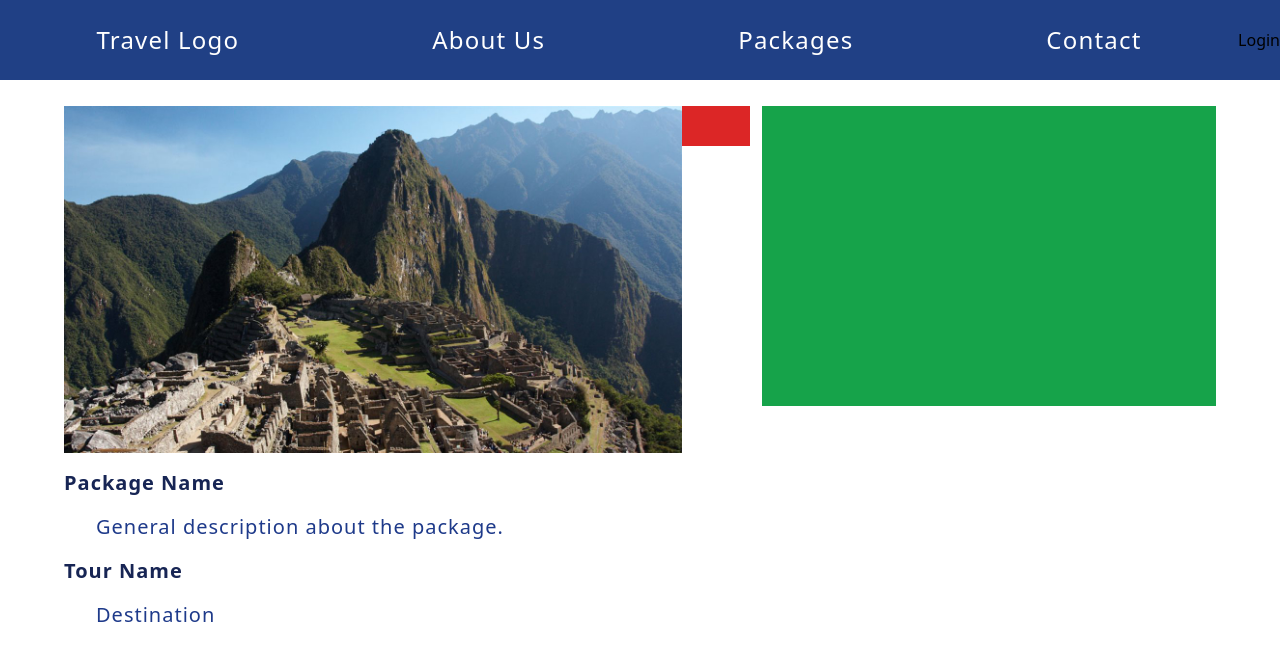
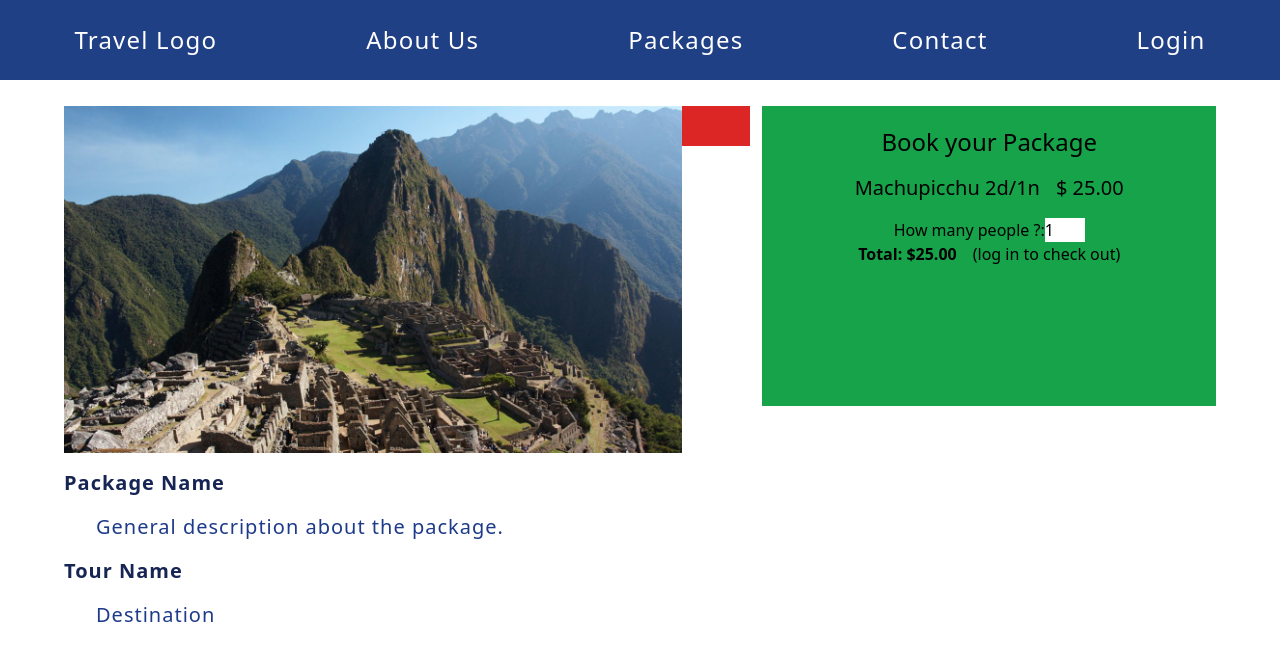
Before and after one commit to JeanPiere91/travel-agency, a React (Vite) app in the folder client/: page /package/1 in a window 1280 px wide. Shown: the top 660 px of the page. Built offline with nearby package versions, Linux system fonts and the light colour scheme.

Commit message:
Setting Package Detail

```diff
--- a/client/package.json
+++ b/client/package.json
@@ -12,7 +12,10 @@
   },
   "dependencies": {
     "@apollo/client": "^3.7.14",
+    "@stripe/react-stripe-js": "^2.7.1",
+    "@stripe/stripe-js": "^3.4.0",
     "@testing-library/react": "^14.0.0",
+    "1.54.0": "github:stripe/react-stripe-js",
     "graphql": "^16.6.0",
     "jwt-decode": "^3.1.2",
     "react": "^18.2.0",
--- a/client/src/components/Header.jsx
+++ b/client/src/components/Header.jsx
@@ -1,42 +1,12 @@
 
 //Import UI component
 import { Navigation } from './UI';
-import Auth from '../utils/auth';
-import { Link } from 'react-router-dom';
 
 function Header() {
-  function loginStatus() {
-    if (Auth.loggedIn()) {
-      return (
-        <div>
-          <ul>
-            <li>
-              <Link to='/Booking'>Bookings</Link>
-            </li>
-            <li>
-              <a href='/' onClick={() => Auth.logout()}>Logout</a>
-            </li>
-          </ul>
-        </div>
-      );
-    } else {
-      return (
-        <div>
-          <ul>
-            <li>
-              <Link to='/login'>Login</Link>
-            </li>
-          </ul>
-        </div>
-      );
-    }
-  }
-
   return (
     <div>
       <nav className="flex justify-between items-center bg-blue-rgba  h-20 fixed inset-0 z-50">
-              <Navigation/>
-              {loginStatus()}
+        <Navigation/>
       </nav>
     </div>
   );
--- /dev/null
+++ b/client/src/components/UI/Cart.jsx
@@ -0,0 +1,65 @@
+import { useState } from "react";
+import Auth from '../../utils/auth';
+
+function Cart({item}) {
+    const package1 = [{
+        "name" : "name",
+        "TotalAmount" : 125
+    }]
+    const [quantity, setQuantity] = useState(1);
+
+    const onChange = (e) => {
+        const value = e.target.value;
+        if(value < 1)
+            setQuantity(1);
+        setQuantity(value);
+    }
+
+    function calculateTotal() {
+        let sum = 0;
+        sum = quantity * 25.00;
+        return sum.toFixed(2);
+    }
+
+    function submitCheckout() {
+        console.log("Option doesn't implemented yet ");
+    }
+
+    return (
+        <div className="p-5 flex flex-col items-center w-full h-full content-evenly">
+            <h1 className="text-2xl">Book your Package</h1>
+            <div className="flex flex-row items-center justify-around p-4  gap-4">
+                <h1 className="text-xl">Machupicchu 2d/1n </h1>
+                <h1 className="text-xl">$ 25.00</h1>
+            </div>
+            <div className="gap-4">
+                <span>How many people ?:</span>
+                <input
+                type="number"
+                className="w-[40px]"
+                placeholder={quantity}
+                onChange={onChange}
+                min="1"
+                value={quantity}
+                />
+            </div>
+
+            <div className="flex flex-row items-center justify-around gap-4">
+                <strong>Total: ${calculateTotal()}</strong>
+                {Auth.loggedIn() ? (
+                    <button
+                        className="border-2 border-red-500 px-3 py-2 rounded-lg"
+                        onClick={submitCheckout}>
+                            Checkout
+                    </button>
+                ) : (
+                <span>(log in to check out)</span>
+                )}
+            </div>
+
+        </div>
+
+    )
+}
+
+export default Cart
--- /dev/null
+++ b/client/src/components/UI/CartItem.jsx
@@ -0,0 +1,69 @@
+import { useStoreContext } from "../../utils/GlobalState";
+import { REMOVE_FROM_CART, UPDATE_CART_QUANTITY } from "../../utils/actions";
+import { idbPromise } from "../../utils/helpers";
+
+const CartItem = ({ item }) => {
+
+  const [, dispatch] = useStoreContext();
+
+  const removeFromCart = item => {
+    dispatch({
+      type: REMOVE_FROM_CART,
+      _id: item._id
+    });
+    idbPromise('cart', 'delete', { ...item });
+
+  };
+
+  const onChange = (e) => {
+    const value = e.target.value;
+    if (value === '0') {
+      dispatch({
+        type: REMOVE_FROM_CART,
+        _id: item._id
+      });
+      idbPromise('cart', 'delete', { ...item });
+
+    } else {
+      dispatch({
+        type: UPDATE_CART_QUANTITY,
+        _id: item._id,
+        purchaseQuantity: parseInt(value)
+      });
+      idbPromise('cart', 'put', { ...item, purchaseQuantity: parseInt(value) });
+
+    }
+  }
+
+  return (
+    <div className="flex-row">
+      <div>
+        <img
+          src={`/images/${item.image}`}
+          alt=""
+        />
+      </div>
+      <div>
+        <div>{item.name}, ${item.price}</div>
+        <div>
+          <span>Qty:</span>
+          <input
+            type="number"
+            placeholder="1"
+            value={item.purchaseQuantity}
+            onChange={onChange}
+          />
+          <span
+            role="img"
+            aria-label="trash"
+            onClick={() => removeFromCart(item)}
+          >
+            🗑️
+          </span>
+        </div>
+      </div>
+    </div>
+  );
+}
+
+export default CartItem;
--- a/client/src/components/UI/Navigation.jsx
+++ b/client/src/components/UI/Navigation.jsx
@@ -1,38 +1,36 @@
 import { Link, useLocation } from 'react-router-dom';
-
+import Auth from "../../utils/auth";
 
 function Navigation() {
     const currentPage = useLocation().pathname;
 
-    // function loginStatus() {
-    //     if (Auth.loggedIn()) {
-    //       return (
-    //         <div>
-    //           <ul>
-    //             <li>
-    //               <Link to='/Booking'>View Your Bookings</Link>
-    //             </li>
-    //             <li>
-    //               <a href='/' onClick={() => Auth.logout()}>Logout</a>
-    //             </li>
-    //           </ul>
-    //         </div>
-    //       );
-    //     } else {
-    //       return (
-    //         <div>
-    //           <ul>
-    //             <li>
-    //               <Link to='/signup'>Signup</Link>
-    //             </li>
-    //             <li>
-    //               <Link to='/login'>Login</Link>
-    //             </li>
-    //           </ul>
-    //         </div>
-    //       );
-    //     }
-    //   }
+    function showNavigation() {
+        if (Auth.loggedIn()) {
+          return (
+            <li>
+                <Link
+                    // This is a conditional (ternary) operator that checks to see if the current page is "contact"
+                    className='text-white text-2xl font-normal tracking-wider'
+                    onClick={() => Auth.logout()}
+                    >
+                    Logout
+                </Link>
+            </li>
+          );
+        } else {
+          return (
+            <li>
+                <Link
+                    to="/login"
+                    // This is a conditional (ternary) operator that checks to see if the current page is "contact"
+                    className={currentPage === '/login' ? 'text-white text-2xl font-semibold tracking-wider' : 'text-white text-2xl font-normal tracking-wider'}
+                    >
+                    Login
+                </Link>
+            </li>
+          );
+        }
+      }
 
     return (
         <ul className="w-full flex items-center justify-around font-bold">
@@ -72,15 +70,7 @@ function Navigation() {
                     Contact
                 </Link>
             </li>
-        {/* <li>
-                <Link
-                    to="/login"
-                    // This is a conditional (ternary) operator that checks to see if the current page is "contact"
-                    className={currentPage === '/login' ? 'text-blue-950 text-2xl font-semibold tracking-wider' : 'text-blue-950 text-2xl font-normal tracking-wider'}
-                    >
-                    Login
-                </Link>
-            </li>*/}
+            {showNavigation()}
         </ul>
     );
 }
--- a/client/src/components/UI/index.jsx
+++ b/client/src/components/UI/index.jsx
@@ -2,10 +2,12 @@ import Navigation from "./Navigation";
 import Card from "./Card";
 import Label from "./Label";
 import Paragraph from "./Paragraph";
+import Cart from "./Cart";
 
 export {
     Navigation,
     Card,
     Label,
-    Paragraph
+    Paragraph,
+    Cart
 }
--- a/client/src/pages/PackageDetail.jsx
+++ b/client/src/pages/PackageDetail.jsx
@@ -1,5 +1,5 @@
 import img from '../assets/img1.jpg'
-import { Label, Paragraph } from '../components/UI';
+import { Label, Paragraph, Cart } from '../components/UI';
 
 function PackageDetail () {
     return (
@@ -17,7 +17,9 @@ function PackageDetail () {
                     <Paragraph description="Destination"/>
                 </div>
             </div>
-            <div className="bg-green-600 h-[300px] col-span-2 my-4"></div>
+            <div className="bg-green-600 h-[300px] col-span-2 my-4 flex flex-col content-evenly">
+                <Cart/>
+            </div>
         </div>
     )
 }
--- /dev/null
+++ b/client/src/utils/helpers.js
@@ -0,0 +1,56 @@
+export function pluralize(name, count) {
+    if (count === 1) {
+      return name;
+    }
+    return name + 's';
+  }
+
+  export function idbPromise(storeName, method, object) {
+    return new Promise((resolve, reject) => {
+      const request = window.indexedDB.open('shop-shop', 1);
+      let db, tx, store;
+      request.onupgradeneeded = function(e) {
+        const db = request.result;
+        db.createObjectStore('products', { keyPath: '_id' });
+        db.createObjectStore('categories', { keyPath: '_id' });
+        db.createObjectStore('cart', { keyPath: '_id' });
+      };
+
+      request.onerror = function(e) {
+        console.log('There was an error');
+      };
+
+      request.onsuccess = function(e) {
+        db = request.result;
+        tx = db.transaction(storeName, 'readwrite');
+        store = tx.objectStore(storeName);
+
+        db.onerror = function(e) {
+          console.log('error', e);
+        };
+
+        switch (method) {
+          case 'put':
+            store.put(object);
+            resolve(object);
+            break;
+          case 'get':
+            const all = store.getAll();
+            all.onsuccess = function() {
+              resolve(all.result);
+            };
+            break;
+          case 'delete':
+            store.delete(object._id);
+            break;
+          default:
+            console.log('No valid method');
+            break;
+        }
+
+        tx.oncomplete = function() {
+          db.close();
+        };
+      };
+    });
+  }
--- a/client/src/utils/queries.js
+++ b/client/src/utils/queries.js
@@ -0,0 +1,9 @@
+import { gql } from '@apollo/client';
+
+export const QUERY_CHECKOUT = gql`
+  query getCheckout($products: [ProductInput]) {
+    checkout(products: $products) {
+      session
+    }
+  }
+`;
```
Also changed, not shown: 1 other file (tests, documents, lock files or other folders).
